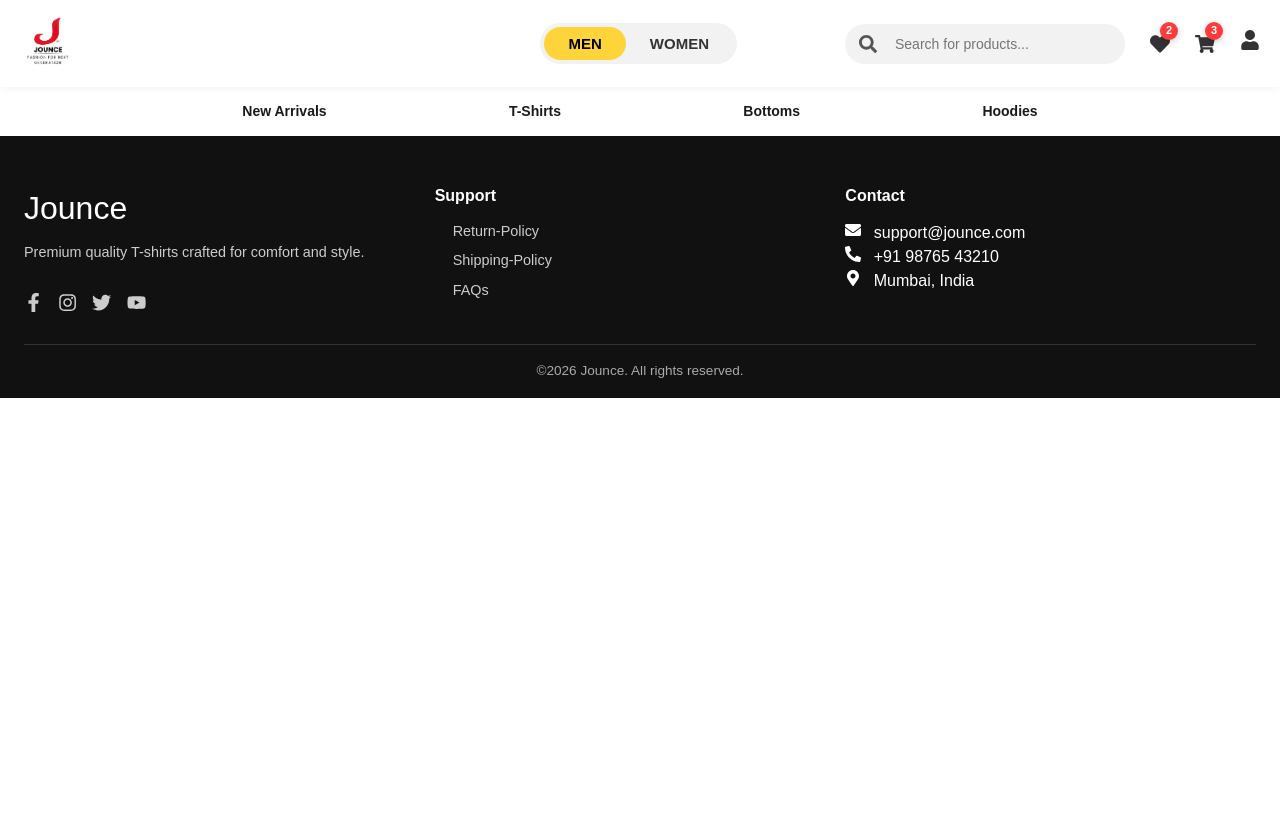
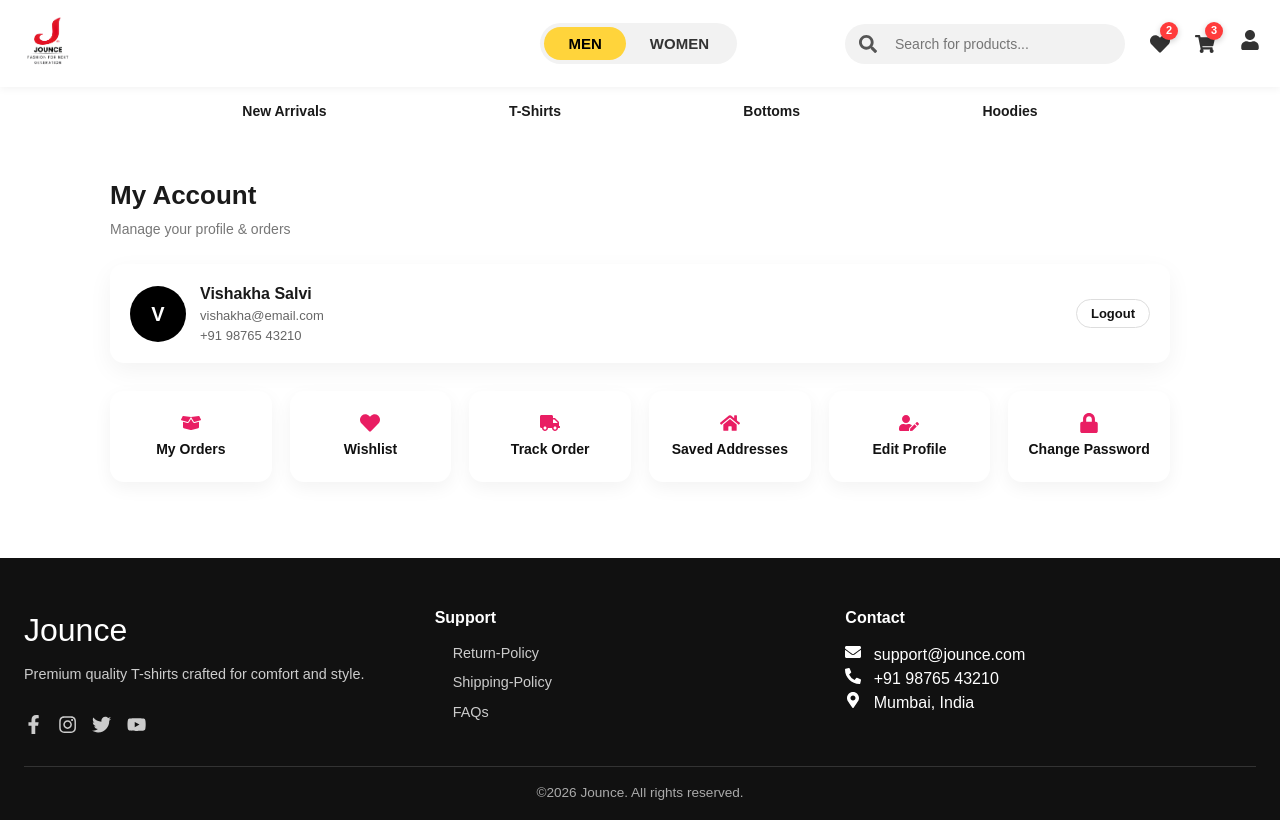
Before and after one commit to SalviVishakha/jounce, a React (Vite) app: page /account in a window 1280 px wide. Built offline with nearby package versions, Linux system fonts and the light colour scheme.

Commit message:
new changes

```diff
--- a/src/App.jsx
+++ b/src/App.jsx
@@ -23,6 +23,7 @@ import Myorder from "./pages/Myorder";
 import Tracking from "./pages/Tracking";
 import ForgotPassword from "./pages/ForgotPassword";
 import ResetPassword from "./pages/ResetPassword";
+import Account from "./pages/Account";
 
 function App() {
   const [showSite, setShowSite] = useState(false);
@@ -64,6 +65,7 @@ function App() {
             <Route path="/track-order" element={<Tracking />} />
             <Route path="/forgot-password" element={<ForgotPassword />} />
             <Route path="/reset-password" element={<ResetPassword />} />
+            <Route path="/account" element={<Account />} />
           </Routes>
 
           <Footer />
--- /dev/null
+++ b/src/pages/Account.css
@@ -0,0 +1,128 @@
+.account-page {
+  max-width: 1100px;
+  margin: auto;
+  padding: 40px 20px;
+}
+
+.account-header h2 {
+  font-size: 26px;
+  font-weight: 700;
+  margin-bottom: 4px;
+}
+
+.account-header p {
+  color: #777;
+  font-size: 14px;
+  margin-bottom: 24px;
+}
+
+/* Profile Card */
+.account-profile-card {
+  display: flex;
+  align-items: center;
+  justify-content: space-between;
+  gap: 16px;
+  background: #fff;
+  border-radius: 14px;
+  padding: 18px 20px;
+  box-shadow: 0 8px 24px rgba(0,0,0,0.05);
+  margin-bottom: 28px;
+}
+
+.avatar {
+  width: 56px;
+  height: 56px;
+  border-radius: 50%;
+  background: #000;
+  color: #fff;
+  font-weight: 700;
+  font-size: 20px;
+  display: flex;
+  align-items: center;
+  justify-content: center;
+}
+
+.profile-left{
+    display: flex;
+    align-items: center;
+    gap: 14px;
+}
+.account-profile-card h3 {
+  font-size: 16px;
+  font-weight: 600;
+}
+
+.account-profile-card p {
+  font-size: 13px;
+  color: #666;
+}
+
+/* Grid */
+.account-grid {
+  display: grid;
+  grid-template-columns: repeat(auto-fill, minmax(160px, 1fr));
+  gap: 18px;
+  margin-bottom: 36px;
+}
+
+.account-tile {
+  background: #fff;
+  border-radius: 14px;
+  padding: 22px 12px;
+  text-align: center;
+  text-decoration: none;
+  color: #111;
+  font-weight: 600;
+  font-size: 14px;
+  box-shadow: 0 6px 18px rgba(0,0,0,0.05);
+  transition: transform 0.2s ease, box-shadow 0.2s ease;
+}
+
+.account-tile span {
+  font-size: 22px;
+  display: block;
+  margin-bottom: 6px;
+}
+
+.account-tile:hover {
+  transform: translateY(-2px);
+  box-shadow: 0 10px 24px rgba(0,0,0,0.08);
+}
+
+/* Logout */
+.profile-logout-btn {
+  background: transparent;
+  border: 1px solid #ddd;
+  border-radius: 20px;
+  padding: 6px 14px;
+  font-size: 13px;
+  font-weight: 600;
+  cursor: pointer;
+  color: #111;
+  transition: all 0.2s ease;
+}
+
+.profile-logout-btn:hover {
+ background: #000;
+  color: #fff;
+  border-color: #000;
+}
+
+.profile-logout-btn:active {
+  transform: scale(0.97);
+}
+
+.account-icon{
+    font-size: 20px;
+    color: #e91e63;
+}
+/* Mobile */
+@media (max-width: 640px) {
+  .account-page {
+    padding: 24px 16px;
+  }
+
+  .account-grid {
+    grid-template-columns: repeat(2, 1fr);
+  }
+}
--- /dev/null
+++ b/src/pages/Account.jsx
@@ -0,0 +1,85 @@
+import React from "react";
+import { Link, useNavigate } from "react-router-dom";
+import "./Account.css";
+import {
+  FaBoxOpen,
+  FaHeart,
+  FaTruck,
+  FaHome,
+  FaUserEdit,
+  FaLock,
+} from "react-icons/fa";
+
+const Account = () => {
+  const navigate = useNavigate();
+
+  const user = {
+    name: "Vishakha Salvi",
+    email: "vishakha@email.com",
+    phone: "+91 98765 43210",
+  };
+
+  return (
+    <div className="account-page">
+      {/* Header */}
+      <div className="account-header">
+        <h2>My Account</h2>
+        <p>Manage your profile & orders</p>
+      </div>
+
+      {/* Profile Card */}
+      <div className="account-profile-card">
+        <div className="profile-left">
+          <div className="avatar">{user.name.charAt(0)}</div>
+          <div>
+            <h3>{user.name}</h3>
+            <p>{user.email}</p>
+            <p>{user.phone}</p>
+          </div>
+        </div>
+
+        <button
+          className="profile-logout-btn"
+          onClick={() => navigate("/login")}
+        >
+          Logout
+        </button>
+      </div>
+
+      {/* Quick Actions */}
+      <div className="account-grid">
+        <Link to="/my-order" className="account-tile">
+          <FaBoxOpen className="account-icon" />
+          <p>My Orders</p>
+        </Link>
+
+        <Link to="/wishlist" className="account-tile">
+          <FaHeart className="account-icon" />
+          <p>Wishlist</p>
+        </Link>
+
+        <Link to="/track-order" className="account-tile">
+          <FaTruck className="account-icon" />
+          <p>Track Order</p>
+        </Link>
+
+        <Link to="/address-book" className="account-tile">
+          <FaHome className="account-icon" />
+          <p>Saved Addresses</p>
+        </Link>
+
+        <Link to="/profile-edit" className="account-tile">
+          <FaUserEdit className="account-icon" />
+          <p>Edit Profile</p>
+        </Link>
+
+        <Link to="/reset-password" className="account-tile">
+          <FaLock className="account-icon" />
+          <p>Change Password</p>
+        </Link>
+      </div>
+    </div>
+  );
+};
+
+export default Account;
--- a/src/pages/ResetPassword.jsx
+++ b/src/pages/ResetPassword.jsx
@@ -7,7 +7,7 @@ const ResetPassword = () => {
     <div className="auth-page">
       <div className="auth-card">
         <h2>Reset Password</h2>
-        <p className="auth-subtext">Craete a new strong password</p>
+        <p className="auth-subtext">Create a new strong password</p>
         <form className="auth-form">
           <label>New Password</label>
           <input type="password" placeholder="Enter New Password" required />
```
